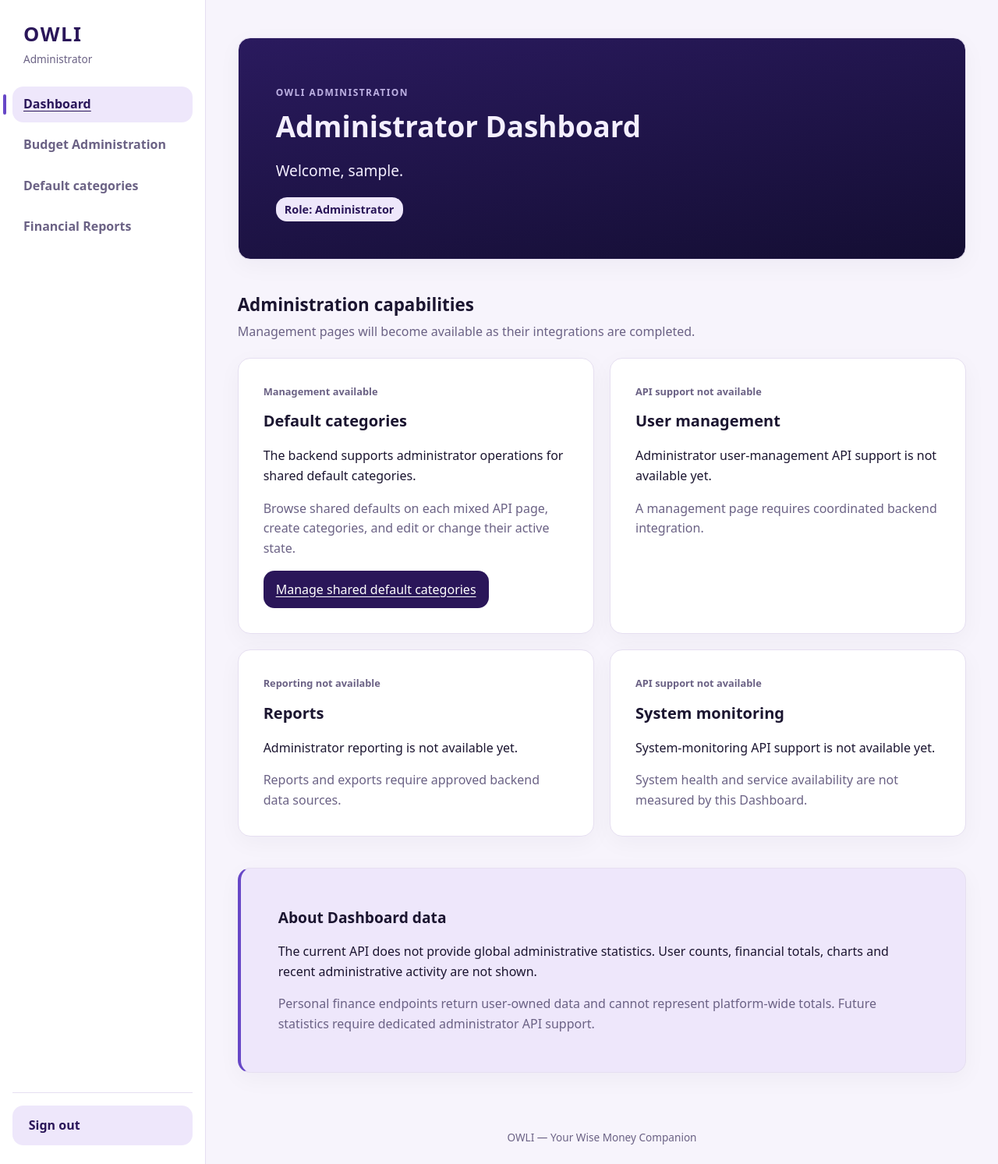
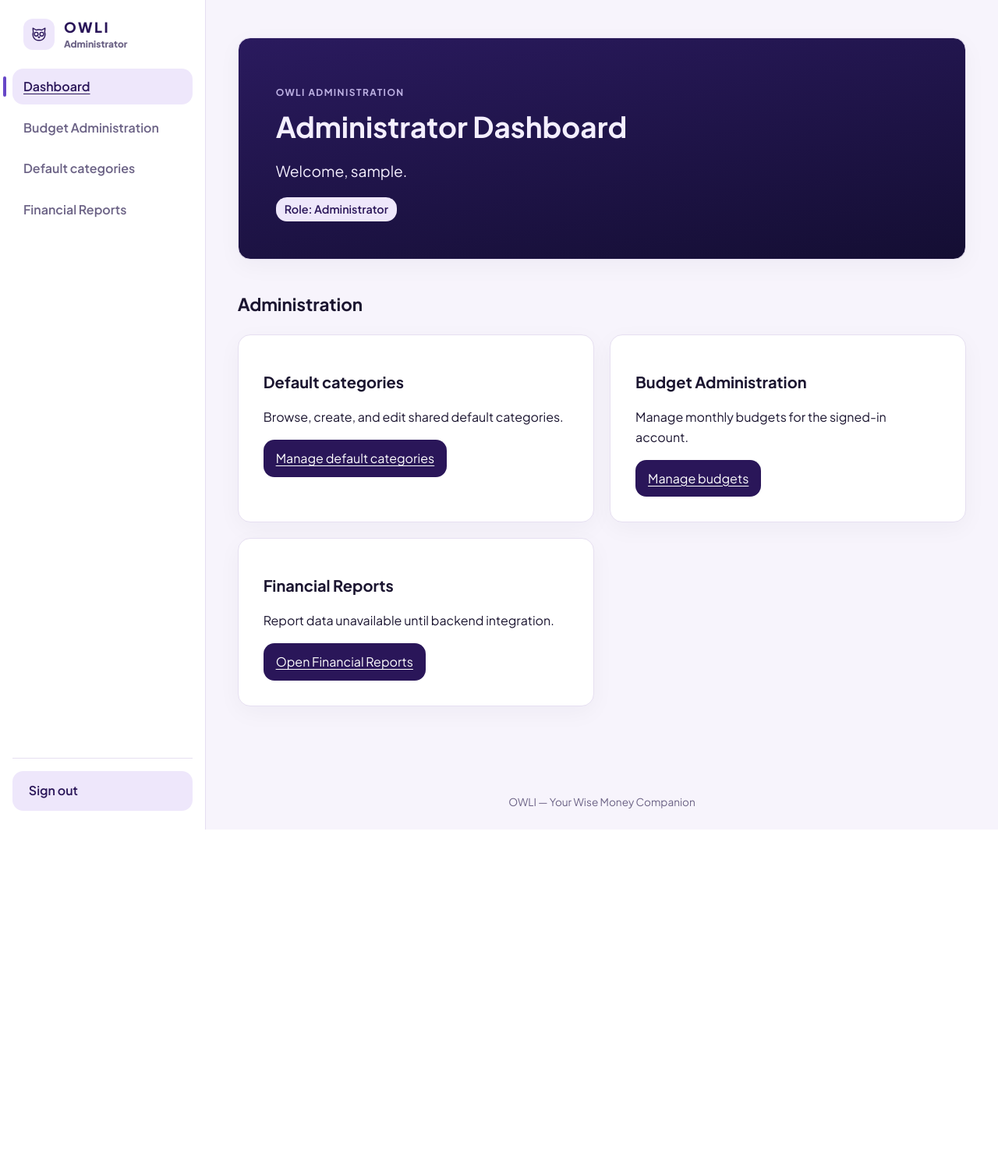
Before and after one commit to andreamaglalang/PersonalFinancePlatform, an ASP.NET Core app: page /Dashboard in a window 1280 px wide. Shown: the whole page at 78% size. After the commit the page ends 1064 px from the top, so only its background shows below. Run offline with ASP.NET Core 8, Linux system fonts and the light colour scheme; the visitor is signed in with stand-in values (Sample User, id 1); the project's own start-up code is not run, and a stand-in starts its controllers and pages; some libraries are stand-ins or nearby versions.

Commit message:
style(admin-mvc): align branding and navigation with Owlight

```diff
--- a/PersonalFinance.AdminMvc/Views/Account/Login.cshtml
+++ b/PersonalFinance.AdminMvc/Views/Account/Login.cshtml
@@ -2,6 +2,8 @@
 @{ ViewData["Title"] = "Administrator sign in"; }
 <section class="card login" aria-labelledby="login-title">
     <div class="login-branding">
+        <span class="login-moon" aria-hidden="true"></span>
+        <span class="login-crest" aria-hidden="true"><partial name="_OwlMark" /></span>
         <p class="login-wordmark">OWLI</p>
         <p class="muted">Your Wise Money Companion</p>
         <p class="eyebrow">Administrator portal</p>
--- a/PersonalFinance.AdminMvc/Views/Dashboard/Index.cshtml
+++ b/PersonalFinance.AdminMvc/Views/Dashboard/Index.cshtml
@@ -9,40 +9,23 @@
 
 <section class="dashboard-features" aria-labelledby="features-title">
     <div class="section-heading">
-        <h2 id="features-title">Administration capabilities</h2>
-        <p class="muted">Management pages will become available as their integrations are completed.</p>
+        <h2 id="features-title">Administration</h2>
     </div>
     <div class="feature-grid">
         <article class="card feature-card" aria-labelledby="categories-title">
-            <p class="availability-label">Management available</p>
             <h3 id="categories-title">Default categories</h3>
-            <p>The backend supports administrator operations for shared default categories.</p>
-            <p class="muted">Browse shared defaults on each mixed API page, create categories, and edit or change their active state.</p>
-            <a class="button-link" asp-controller="Categories" asp-action="Index">Manage shared default categories</a>
+            <p>Browse, create, and edit shared default categories.</p>
+            <a class="button-link" asp-controller="Categories" asp-action="Index">Manage default categories</a>
         </article>
-        <article class="card feature-card" aria-labelledby="users-title">
-            <p class="availability-label">API support not available</p>
-            <h3 id="users-title">User management</h3>
-            <p>Administrator user-management API support is not available yet.</p>
-            <p class="muted">A management page requires coordinated backend integration.</p>
+        <article class="card feature-card" aria-labelledby="budgets-title">
+            <h3 id="budgets-title">Budget Administration</h3>
+            <p>Manage monthly budgets for the signed-in account.</p>
+            <a class="button-link" asp-controller="Budgets" asp-action="Index">Manage budgets</a>
         </article>
         <article class="card feature-card" aria-labelledby="reports-title">
-            <p class="availability-label">Reporting not available</p>
-            <h3 id="reports-title">Reports</h3>
-            <p>Administrator reporting is not available yet.</p>
-            <p class="muted">Reports and exports require approved backend data sources.</p>
-        </article>
-        <article class="card feature-card" aria-labelledby="monitoring-title">
-            <p class="availability-label">API support not available</p>
-            <h3 id="monitoring-title">System monitoring</h3>
-            <p>System-monitoring API support is not available yet.</p>
-            <p class="muted">System health and service availability are not measured by this Dashboard.</p>
+            <h3 id="reports-title">Financial Reports</h3>
+            <p>Report data unavailable until backend integration.</p>
+            <a class="button-link" asp-controller="Reports" asp-action="Index">Open Financial Reports</a>
         </article>
     </div>
 </section>
-
-<section class="card dashboard-information" aria-labelledby="statistics-title">
-    <h2 id="statistics-title">About Dashboard data</h2>
-    <p>The current API does not provide global administrative statistics. User counts, financial totals, charts and recent administrative activity are not shown.</p>
-    <p class="muted">Personal finance endpoints return user-owned data and cannot represent platform-wide totals. Future statistics require dedicated administrator API support.</p>
-</section>
--- a/PersonalFinance.AdminMvc/Views/Shared/_Layout.cshtml
+++ b/PersonalFinance.AdminMvc/Views/Shared/_Layout.cshtml
@@ -17,7 +17,10 @@
 <body class="@(showAdministratorNavigation ? "administrator-shell" : null)">
     <a class="skip-link" href="#main">Skip to main content</a>
     <header class="topbar">
-        <a class="brand" asp-controller="Dashboard" asp-action="Index">OWLI <span>Administrator</span></a>
+        <a class="brand" asp-controller="Dashboard" asp-action="Index">
+            <span class="brand-mark" aria-hidden="true"><partial name="_OwlMark" /></span>
+            <span class="brand-name">OWLI <small>Administrator</small></span>
+        </a>
         @if (showAdministratorNavigation)
         {
             <nav aria-label="Administrator navigation">
--- /dev/null
+++ b/PersonalFinance.AdminMvc/Views/Shared/_OwlMark.cshtml
@@ -0,0 +1,7 @@
+<svg viewBox="0 0 24 24" fill="none" stroke="currentColor" stroke-width="1.5"
+     stroke-linecap="round" stroke-linejoin="round" aria-hidden="true" focusable="false">
+    <path d="M4 9 3.5 3.5 8 6q4-1.2 8 0l4.5-2.5L20 9c1 2 1 4.4 0 6.5-1.4 3-4.5 5-8 5s-6.6-2-8-5c-1-2.1-1-4.5 0-6.5z" />
+    <circle cx="8.1" cy="11.8" r="2.7" />
+    <circle cx="15.9" cy="11.8" r="2.7" />
+    <path d="M11 15.6 12 16.8 13 15.6" />
+</svg>
--- a/PersonalFinance.AdminMvc/wwwroot/css/site.css
+++ b/PersonalFinance.AdminMvc/wwwroot/css/site.css
@@ -8,7 +8,7 @@
 
 :root {
     color-scheme: light;
-    font-family: system-ui, "Segoe UI", sans-serif;
+    font-family: "Plus Jakarta Sans", system-ui, "Segoe UI", sans-serif;
     --page: #f7f4fc;
     --surface: #fff;
     --field: #f6f2fc;
@@ -30,8 +30,20 @@
 body { margin: 0; line-height: 1.6; }
 a { color: var(--ink); text-underline-offset: .2em; }
 .topbar { background: var(--surface); border-bottom: 1px solid var(--border); padding: 1rem max(5%, 1rem); }
-.brand { text-decoration: none; font-size: 1.6rem; font-weight: 800; letter-spacing: .06em; }
-.brand span { color: var(--muted); font-size: .85rem; font-weight: 500; letter-spacing: normal; margin-left: .5rem; }
+.brand { display: inline-flex; align-items: center; gap: .75rem; text-decoration: none; }
+.brand-mark {
+    display: grid;
+    place-items: center;
+    width: 2.5rem;
+    height: 2.5rem;
+    flex: none;
+    border-radius: .75rem;
+    background: var(--accent-soft);
+    color: var(--ink);
+}
+.brand-mark svg { width: 1.375rem; height: 1.375rem; }
+.brand-name { font-size: 1.125rem; font-weight: 800; letter-spacing: .14em; line-height: 1.2; }
+.brand-name small { display: block; margin-top: .25rem; color: var(--muted); font-size: .75rem; letter-spacing: normal; }
 .administrator-shell {
     display: grid;
     grid-template-columns: 16.5rem minmax(0, 1fr);
@@ -48,7 +60,6 @@ a { color: var(--ink); text-underline-offset: .2em; }
     border-bottom: 0;
 }
 .administrator-shell .brand { align-self: flex-start; margin-inline: .875rem; }
-.administrator-shell .brand span { display: block; margin-left: 0; }
 .topbar nav { display: flex; flex: 1; flex-direction: column; gap: .375rem; }
 .topbar nav form { margin: auto 0 0; padding-top: 1rem; border-top: 1px solid var(--border); }
 .topbar nav button { width: 100%; text-align: left; }
@@ -123,15 +175,12 @@ button.secondary { background: var(--accent-soft); color: var(--ink); }
 .feature-grid { display: grid; grid-template-columns: repeat(2, minmax(0, 1fr)); gap: 1.25rem; }
 .feature-card { padding: clamp(1.25rem, 3vw, 2rem); min-width: 0; }
 .feature-card h3 { margin: .75rem 0; font-size: 1.25rem; }
-.feature-card p:last-child, .dashboard-information p:last-child { margin-bottom: 0; }
-.availability-label { margin: 0; color: var(--muted); font-size: .8rem; font-weight: 600; }
-.dashboard-information { background: var(--accent-soft); border-left: 4px solid var(--accent); }
-.dashboard-information h2 { margin-top: 0; }
 @media (max-width: 800px) {
     .administrator-shell { display: block; }
     .administrator-shell .topbar { gap: .75rem; border-right: 0; border-bottom: 1px solid var(--border); }
-    .administrator-shell .brand span { display: inline; margin-left: .5rem; }
-    .topbar nav form { margin-top: .375rem; padding-top: .75rem; }
+    .topbar nav { display: grid; grid-template-columns: repeat(2, minmax(0, 1fr)); }
+    .topbar nav form { grid-column: 1 / -1; margin-top: .375rem; padding-top: .75rem; }
+    .nav-link[aria-current="page"]::before { inset-inline-start: 0; }
 }
 @media (max-width: 640px) {
     .login { grid-template-columns: minmax(0, 1fr); }
```
Also changed, not shown: other parts of PersonalFinance.AdminMvc/wwwroot/css/site.css (+41 -1 lines).
